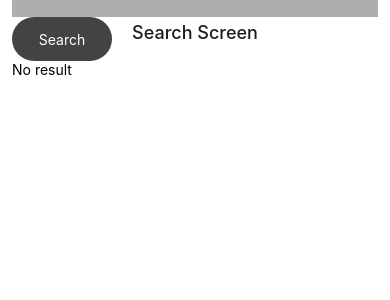
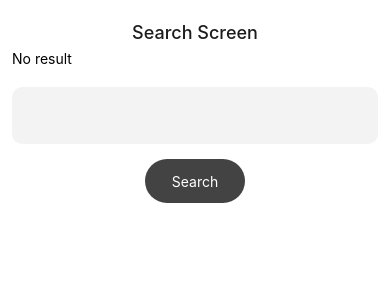
Before and after one commit to rockstar0711/sitemate-challenge, a React Native app: screen / in a window 390 px wide. Shown: the top 300 px of the page. Built offline with nearby package versions, Linux system fonts and the light colour scheme.

Commit message:
feat: added go back button

```diff
--- a/src/components/SearchInput/index.js
+++ b/src/components/SearchInput/index.js
@@ -30,12 +30,21 @@ const SearchInput = () => {
   };
 
   return (
-    <View>
+    <View style={{ paddingTop: 20 }}>
       <TextInput
-        style={{ backgroundColor: "#aeaeae" }}
+        style={{ backgroundColor: "#f3f3f3", padding: 20, borderRadius: 10 }}
         onChangeText={(v) => setSearchQuery(v)}
         value={searchQuery}
       />
+      <View
+        style={{
+          display: "flex",
+          flexDirection: "row",
+          alignItems: "center",
+          justifyContent: "center",
+          marginVertical: 15,
+        }}
+      >
         <Button
           title={"Search"}
           titleStyle={{ fontSize: 14 }}
@@ -51,6 +60,7 @@ const SearchInput = () => {
           }}
         />
       </View>
+    </View>
   );
 };
 
--- a/src/screens/Search/index.js
+++ b/src/screens/Search/index.js
@@ -56,7 +56,6 @@ const SearchScreen = () => {
         </View>
       ) : (
         <>
-          <SearchInput />
           {/* Search results go here */}
 
           {searchResState.searchRes.length > 0 ? (
@@ -80,6 +79,7 @@ const SearchScreen = () => {
           ) : (
             <Text>No result</Text>
           )}
+          <SearchInput />
         </>
       )}
     </View>
@@ -93,6 +93,7 @@ const styles = StyleSheet.create({
     flex: 1,
     backgroundColor: "#fff",
     paddingHorizontal: 12,
+    paddingTop: 50,
   },
   loadingContainer: {
     flex: 1,
--- a/src/screens/SearchResDetail/index.js
+++ b/src/screens/SearchResDetail/index.js
@@ -1,9 +1,34 @@
 import { View, Text } from "react-native";
-import React from "react";
+import React, { useEffect } from "react";
+import { TouchableOpacity } from "react-native-gesture-handler";
+import Icon from "../../components/Shared/Icon";
+import { useNavigation } from "@react-navigation/native";
 
-const SearchResultDetailScreen = () => {
+const SearchResultDetailScreen = ({ route }) => {
+  const navigation = useNavigation();
+  useEffect(() => {
+    console.log(route.params.data);
+  }, []);
+
   return (
-    <View>
+    <View style={{ paddingTop: 50, paddingHorizontal: 12 }}>
+      <TouchableOpacity
+        onPress={() => {
+          navigation.goBack();
+        }}
+        style={{
+          backgroundColor: "#aaaaaa",
+          width: 35,
+          height: 35,
+          borderRadius: 17.5,
+          marginRight: 15,
+          flexDirection: "row",
+          alignItems: "center",
+          justifyContent: "center",
+        }}
+      >
+        <Icon type="fontisto" name="arrow-left" size={17} color={"white"} />
+      </TouchableOpacity>
       <Text>SearchResultDetailScreen</Text>
     </View>
   );
```
Lines whose indentation alone changed are shown as unchanged.
